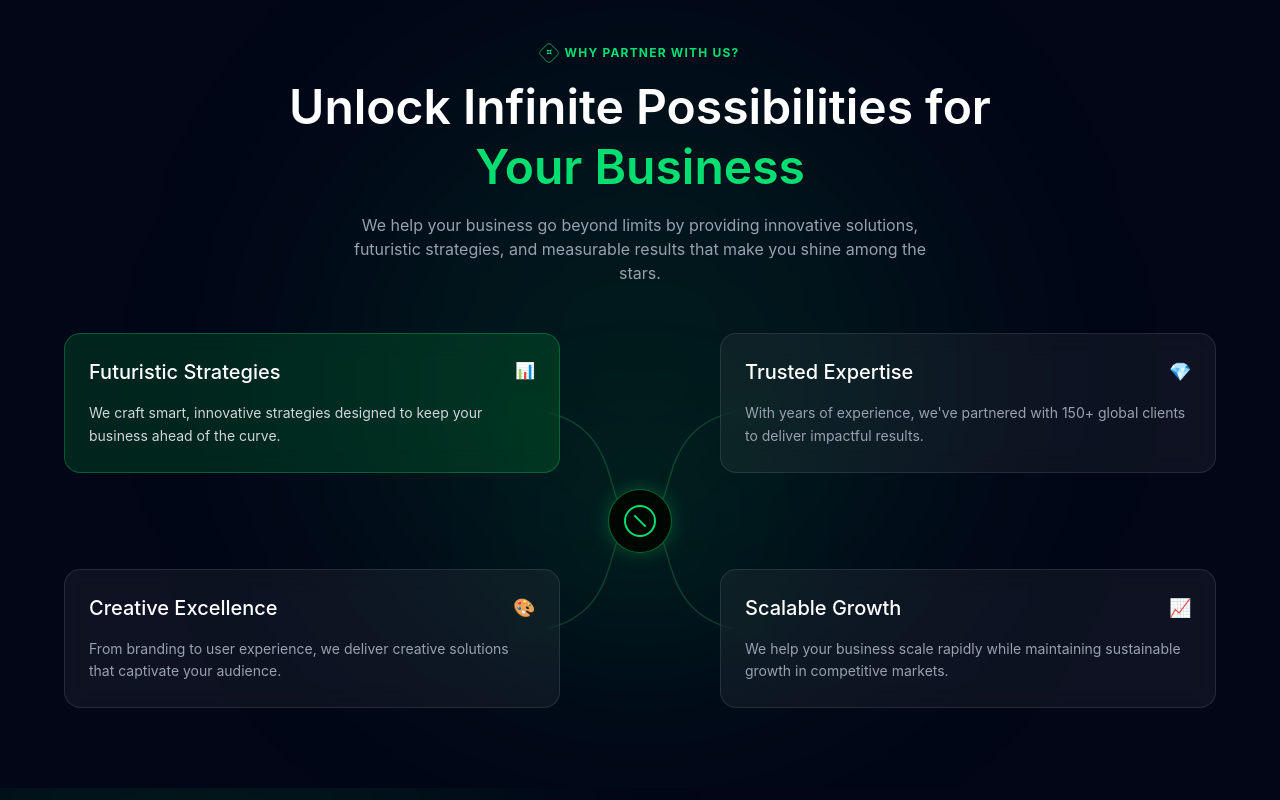
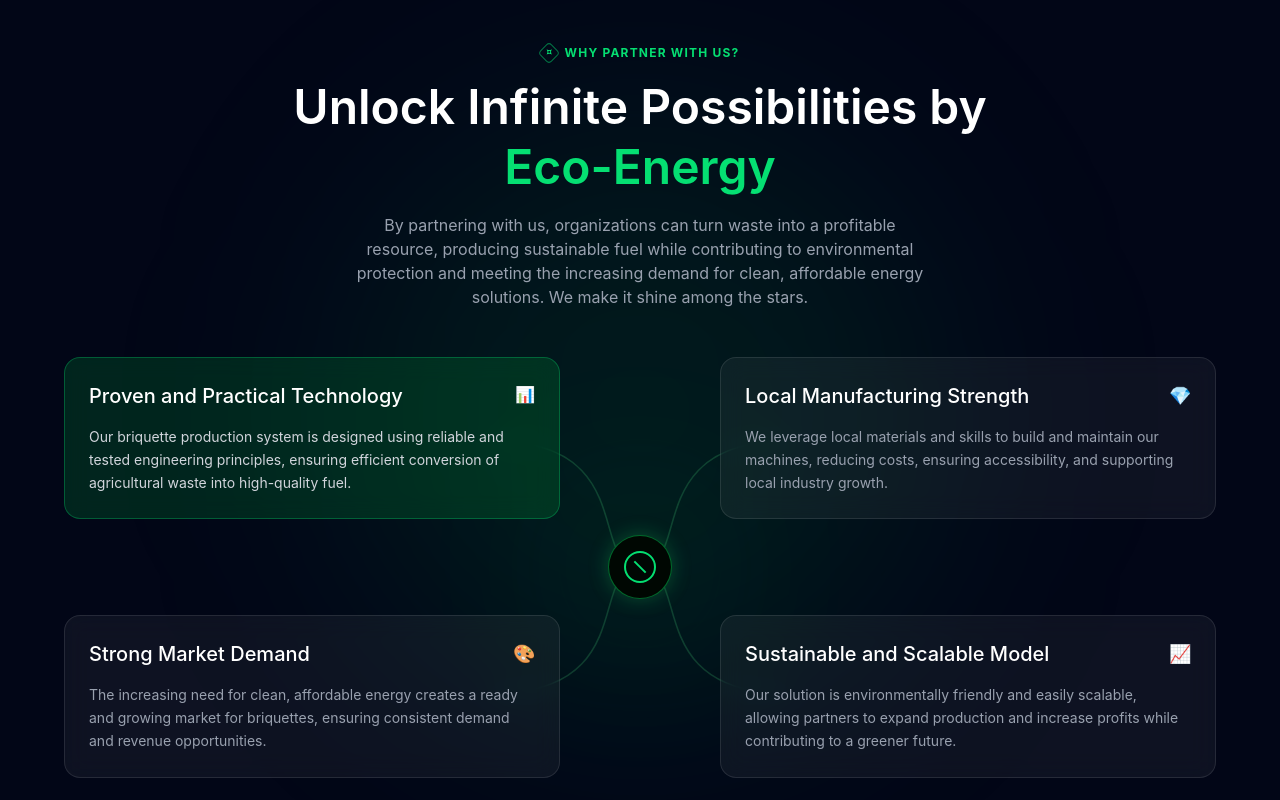
Before and after one commit to berwakellia/Eco-Energy, a React app in the folder Frontend/: page / in a window 1280 px wide. Shown: the part 1840-2640 px from the top of the page. Built offline with nearby package versions, Linux system fonts and the light colour scheme; the HTML template or start-up script is replaced by a standard one.

Commit message:
chor:fixed the component of nextSection

```diff
--- a/Frontend/src/components/NextSection.jsx
+++ b/Frontend/src/components/NextSection.jsx
@@ -12,12 +12,13 @@ export default function NextSection() {
            Why Partner With Us?
         </div>
         <h2 className="text-3xl md:text-5xl font-semibold leading-tight max-w-3xl mx-auto">
-          Unlock Infinite Possibilities for <br />
-          <span className="text-green-400">Your Business</span>
+          Unlock Infinite Possibilities by <br />
+          <span className="text-green-400">Eco-Energy</span>
         </h2>
         <p className="mt-4 text-gray-400 max-w-xl mx-auto text-sm md:text-base">
-          We help your business go beyond limits by providing innovative solutions,
-          futuristic strategies, and measurable results that make you shine among the stars.
+         By partnering with us, organizations can turn waste into a profitable resource,
+          producing sustainable fuel while contributing to environmental protection
+         and meeting the increasing demand for clean, affordable energy solutions. We make it shine among the stars.
         </p>
       </div>
 
@@ -47,44 +48,48 @@ export default function NextSection() {
         {/* TOP LEFT CARD */}
         <div className="group relative bg-green-600/20 backdrop-blur-md border border-green-400/30 p-6 rounded-2xl md:text-left transition-all hover:border-green-400/60">
            <div className="flex justify-between items-start mb-4">
-             <h3 className="text-xl font-medium">Futuristic Strategies</h3>
+             <h3 className="text-xl font-medium">Proven and Practical Technology</h3>
              <span className="text-green-400">📊</span>
            </div>
            <p className="text-sm text-gray-300 leading-relaxed">
-             We craft smart, innovative strategies designed to keep your business ahead of the curve.
+             Our briquette production system is designed using reliable and tested engineering principles,
+              ensuring efficient conversion of agricultural waste into high-quality fuel.
            </p>
         </div>
 
         {/* TOP RIGHT CARD */}
         <div className="group relative bg-white/5 backdrop-blur-md border border-white/10 p-6 rounded-2xl md:text-left hover:border-green-400/30 transition-all">
            <div className="flex justify-between items-start mb-4">
-             <h3 className="text-xl font-medium">Trusted Expertise</h3>
+             <h3 className="text-xl font-medium">Local Manufacturing Strength</h3>
              <span className="text-green-400 text-lg">💎</span>
            </div>
            <p className="text-sm text-gray-400 leading-relaxed">
-             With years of experience, we've partnered with 150+ global clients to deliver impactful results.
+            We leverage local materials and skills to build and maintain our machines,
+            reducing costs, ensuring accessibility, and supporting local industry growth.
            </p>
         </div>
 
         {/* BOTTOM LEFT CARD */}
         <div className="group relative bg-white/5 backdrop-blur-md border border-white/10 p-6 rounded-2xl md:text-left hover:border-green-400/30 transition-all">
            <div className="flex justify-between items-start mb-4">
-             <h3 className="text-xl font-medium">Creative Excellence</h3>
+             <h3 className="text-xl font-medium">Strong Market Demand</h3>
              <span className="text-green-400 text-lg">🎨</span>
            </div>
            <p className="text-sm text-gray-400 leading-relaxed">
-             From branding to user experience, we deliver creative solutions that captivate your audience.
+             The increasing need for clean, affordable energy creates a ready and growing market
+             for briquettes, ensuring consistent demand and revenue opportunities.
            </p>
         </div>
 
         {/* BOTTOM RIGHT CARD */}
         <div className="group relative bg-white/5 backdrop-blur-md border border-white/10 p-6 rounded-2xl md:text-left hover:border-green-400/30 transition-all">
            <div className="flex justify-between items-start mb-4">
-             <h3 className="text-xl font-medium">Scalable Growth</h3>
+             <h3 className="text-xl font-medium">Sustainable and Scalable Model</h3>
              <span className="text-green-400 text-lg">📈</span>
            </div>
            <p className="text-sm text-gray-400 leading-relaxed">
-             We help your business scale rapidly while maintaining sustainable growth in competitive markets.
+            Our solution is environmentally friendly and easily scalable, allowing partners to expand production and
+            increase profits while contributing to a greener future.
            </p>
         </div>
 
```
